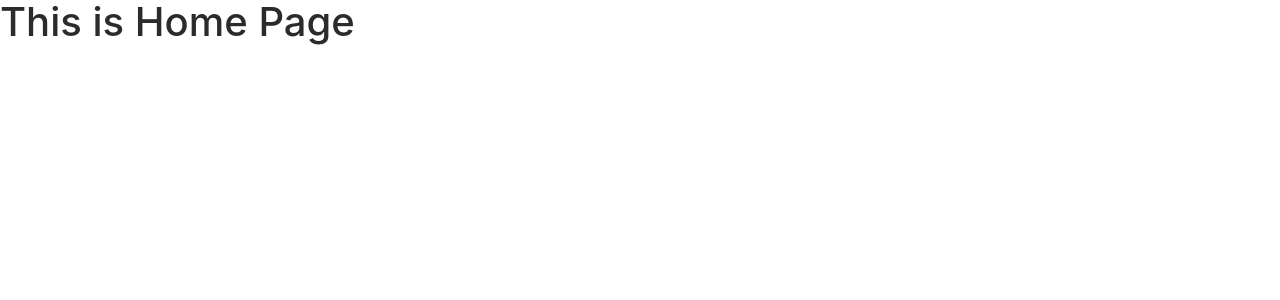
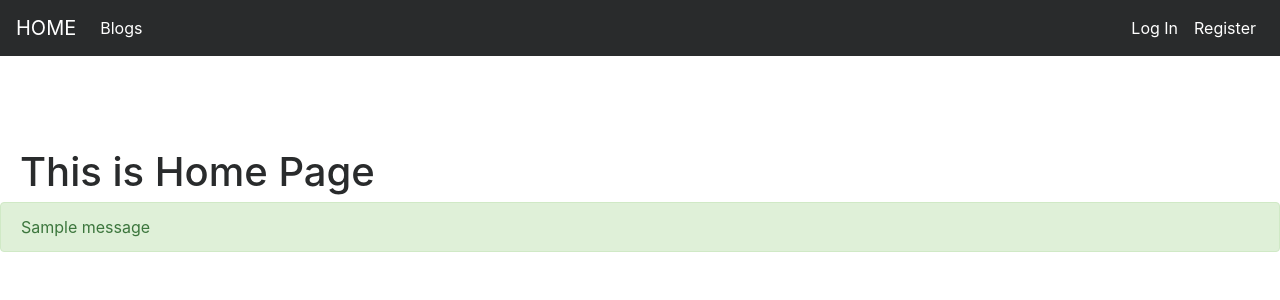
Before and after one commit to durmus-pala/django-blog-app, a Django app: page / in a window 1280 px wide. Shown: the top 300 px of the page. Run offline with Django 3.2, Linux system fonts and the light colour scheme; tables that the repository leaves empty hold one stand-in row (values such as "Sample post"); one stand-in notice (Sample message) is shown; some libraries are stand-ins or nearby versions.

Commit message:
add navbar and start to develop profile page

```diff
--- a/src/userApp/templates/userApp/base.html
+++ b/src/userApp/templates/userApp/base.html
@@ -10,7 +10,16 @@
     <title>Document</title>
 </head>
 <body>
+  {% include "userApp/includes/navbar.html" %}
+  {% if messages %}
 
+  {% for message in messages %}
+      <div class="alert alert-{{message.tags}}">
+          {{message}}
+      </div>
+  {% endfor %}
+
+{% endif %}
 
     {% block content %}
 
--- a/src/userApp/templates/userApp/home.html
+++ b/src/userApp/templates/userApp/home.html
@@ -2,5 +2,14 @@
 
 
 {% block content %}
-    <h1>This is Home Page</h1>
+    <h1 style="margin-top: 100px; margin-left: 20px;">This is Home Page</h1>
+    {% if messages %}
+
+    {% for message in messages %}
+        <div class="alert alert-{{message.tags}}">
+            {{message}}
+        </div>
+    {% endfor %}
+
+{% endif %}
 {% endblock content %}
--- /dev/null
+++ b/src/userApp/templates/userApp/includes/navbar.html
@@ -0,0 +1,55 @@
+{% load static %}
+<nav class="navbar navbar-toggleable-md navbar-inverse fixed-top bg-inverse">
+  <button
+    class="navbar-toggler navbar-toggler-right"
+    type="button"
+    data-toggle="collapse"
+    data-target="#navbarCollapse"
+    aria-controls="navbarCollapse"
+    aria-expanded="false"
+    aria-label="Toggle navigation"
+  >
+    <span class="navbar-toggler-icon"></span>
+  </button>
+  <a class="navbar-brand" href="{% url 'home'  %}"
+    >
+    HOME</a
+  >
+  <div class="collapse navbar-collapse" id="navbarCollapse">
+    <ul class="navbar-nav mr-auto">
+        <li class="nav-item active">
+            <a class="nav-link" href="#">Blogs</a>
+          </li>
+          {% if request.user.is_authenticated %}
+      <li class="nav-item active">
+        <a class="nav-link" href="#">New Blog</a>
+      </li>
+      {% endif %}
+    </ul>
+    <ul class="navbar-nav ml-auto">
+      {% if request.user.is_authenticated %} {% if request.user.is_superuser %}
+      <li class="nav-item active">
+        <a class="nav-link" href="/admin">Admin</a>
+      </li>
+      {% endif %}
+      <li class="nav-item active">
+        <a class="nav-link" href="{% url 'userApp:logout' %}">Log Out</a>
+      </li>
+      {% else %}
+      <li class="nav-item active">
+        <a class="nav-link" href="{% url 'userApp:user_login' %}">Log In</a>
+      </li>
+      {% endif %}
+      {% if request.user.is_authenticated %}
+      <li class="nav-item active">
+        <a class="nav-link" href="{% url 'userApp:profile' %}">Profile</a>
+      </li>
+      {% else %}
+      <li class="nav-item active">
+        <a class="nav-link" href="{% url 'userApp:register' %}">Register</a>
+      </li>
+      {% endif %}
+
+    </ul>
+  </div>
+</nav>
--- a/src/userApp/templates/userApp/register.html
+++ b/src/userApp/templates/userApp/register.html
@@ -3,9 +3,8 @@
 
 
 {% block content %}
-    <div class="container">
+    <div class="container mt-5 pt-5">
         <h2>Here is a register</h2>
-
         {% if messages %}
 
     {% for message in messages %}
@@ -23,6 +22,7 @@
 
         <br>
         <button class="btn btn-primary" type="submit">Register</button>
+        <br><br><br>
     </form>
     </div>
 
--- a/src/userApp/templates/userApp/user_login.html
+++ b/src/userApp/templates/userApp/user_login.html
@@ -3,7 +3,7 @@
 {% block content %}
     {% load crispy_forms_tags %}
     <div class="row">
-        <div class="col-md-6 offset-md-3">
+        <div class="col-md-6 offset-md-3 mt-5 pt-5">
             <h2>Please Login</h2>
             <form action="{% url 'userApp:user_login' %}" method="POST">
                 {% csrf_token %}
--- a/src/userApp/urls.py
+++ b/src/userApp/urls.py
@@ -1,7 +1,10 @@
 from django.urls import path
-from .views import register, user_login
+from .views import register, user_login, user_logout, profile
+
 app_name = 'userApp'
 urlpatterns = [
     path('register/', register, name='register'),
     path('user_login/', user_login, name='user_login'),
+    path('logout/', user_logout, name='logout'),
+    path('profile/', profile, name='profile'),
 ]
--- a/src/userApp/views.py
+++ b/src/userApp/views.py
@@ -11,6 +11,10 @@ from django.contrib import messages
 
 def home(request):
     return render(request, "userApp/home.html")
+
+
+def profile(request):
+    return render(request, "userApp/profile.html")
 
 
 def register(request):
@@ -35,6 +39,13 @@ def register(request):
     return render(request, 'userApp/register.html', context)
 
 
+@login_required
+def user_logout(request):
+    messages.success(request, "You Logout Succesfully!")
+    logout(request)
+    return redirect('home')
+
+
 def user_login(request):
     form = LoginForm(request.POST or None)
     if form.is_valid():
```
Also changed, not shown: src/userApp/templates/userApp/profile.html (added, +14 -0 lines), src/media/profile_pics/440866-1854448434_3ObWh1E.jpg (added), src/media/profile_pics/440866-1854448434_Ww4acGa.jpg (added). Lines whose indentation alone changed are shown as unchanged.
